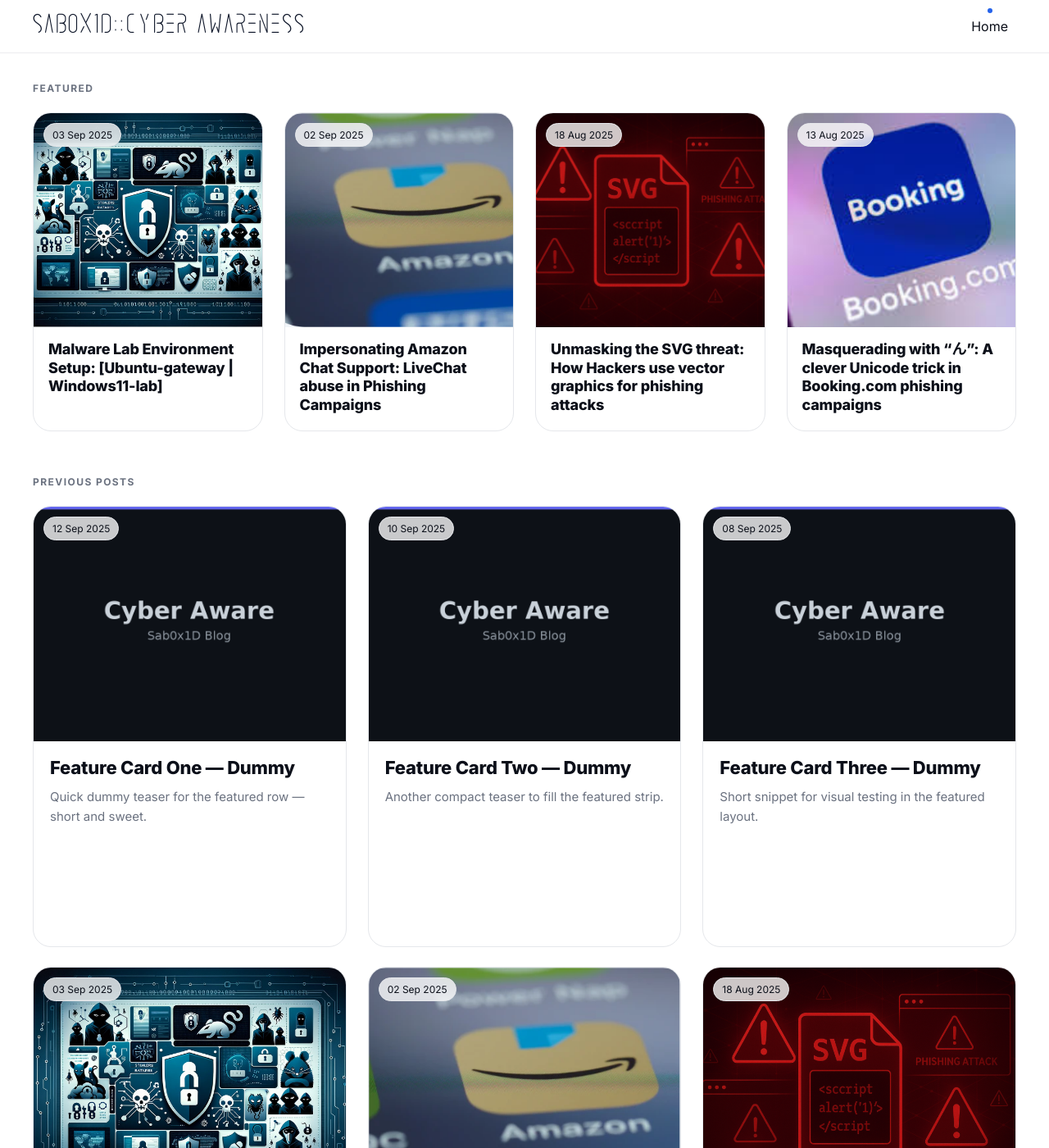
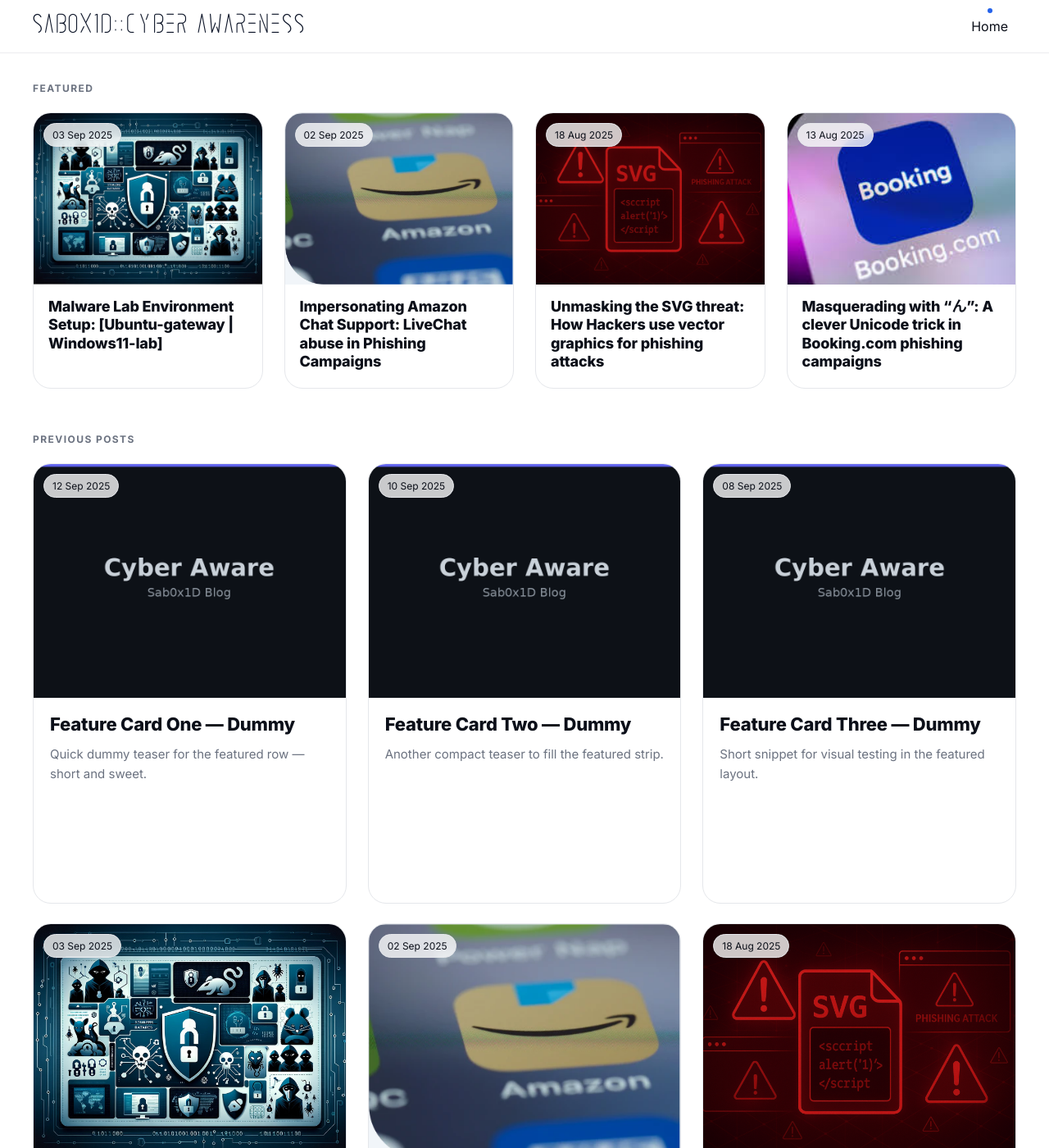
Before and after one commit to Sab0x1D/blogs, a Jekyll site: the page built from index.html, in a window 1280 px wide and 1400 px high. Shown: the whole window at 82% size. Built offline with Jekyll 4.4.1, drawn with Linux system fonts in a browser that asks for light colours.

Commit message:
--feat-ar: 4 / 3

```diff
--- a/assets/css/site.css
+++ b/assets/css/site.css
@@ -29,7 +29,7 @@
   --shadow: 0 16px 40px rgba(2,10,30,.08);
 
   /* Image area ratios (width / height) */
-  --feat-ar: 4 / 3.75;
+  --feat-ar: 4 / 3;
   --prev-ar: 16 / 15.5;
 
   /* Mobile featured tile height (edit this to make thinner/taller) */
@@ -708,3 +708,19 @@
     letter-spacing: 0.045em;
   }
 }
+
+/* Center the grid when it has only 1 or 2 items (desktop & tablet) */
+@supports(selector(:has(*))) {
+  /* Single item */
+  @media (min-width: 721px) {
+    .grid:has(> :nth-child(1)):not(:has(> :nth-child(2))) {
+      grid-template-columns: minmax(0, 560px);
+      justify-content: center;
+    }
+    /* Two items */
+    .grid:has(> :nth-child(2)):not(:has(> :nth-child(3))) {
+      grid-template-columns: repeat(2, minmax(0, 560px));
+      justify-content: center;
+    }
+  }
+}
```
